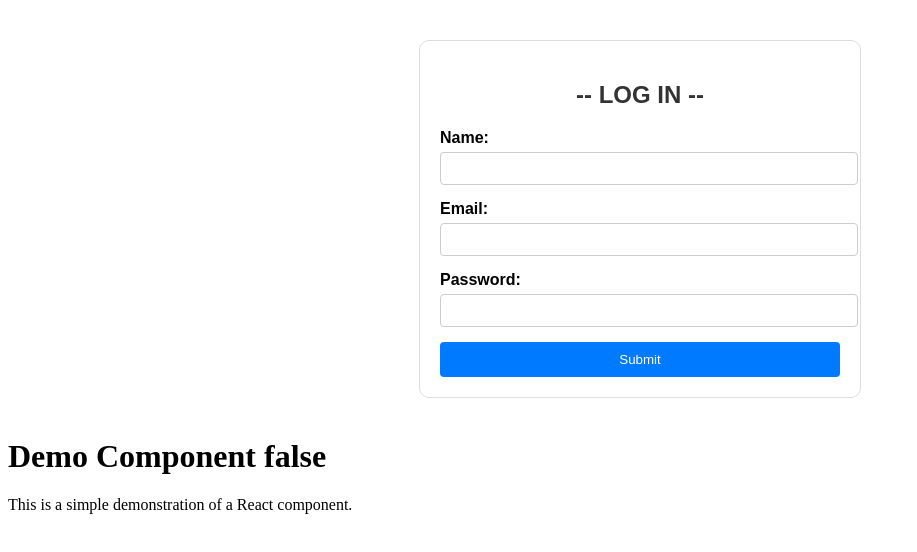
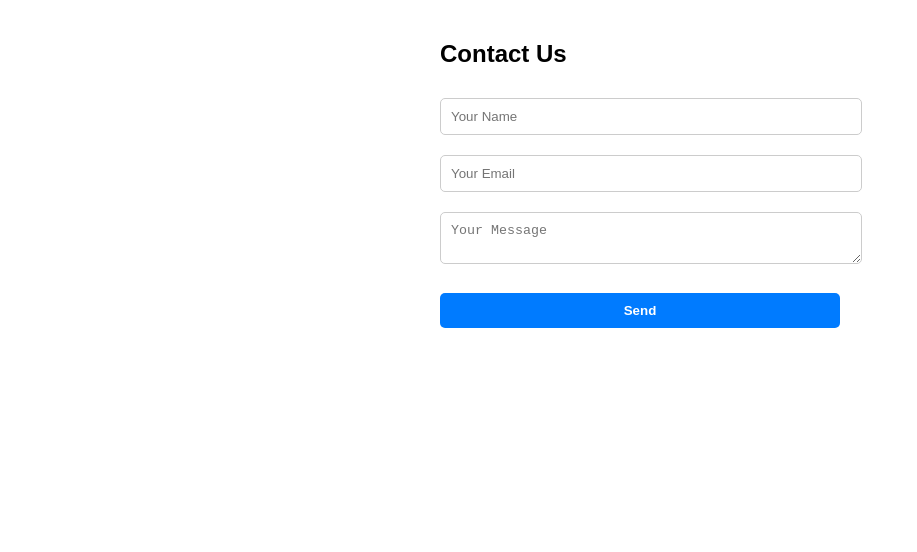
Before and after one commit to DINESHKUMAR1303/REACT, a React (Vite) app in the folder task/: page / in a window 1280 px wide. Shown: the top 552 px of the page, without its empty margins (0-917 px from the left). Built offline with nearby package versions, Linux system fonts and the light colour scheme.

Commit message:
create use contact

```diff
--- a/task/src/App.css
+++ b/task/src/App.css
@@ -1,4 +1,4 @@
-.container {
+/* .container {
   max-width: 400px;
   margin: 40px auto;
   padding: 20px;
@@ -47,4 +47,66 @@ button {
   color: red;
   font-size: 0.9rem;
   margin-top: 5px;
+} */
+
+
+
+
+
+
+
+.contact-container {
+  background: #fff;
+  padding: 30px;
+  margin: 40px auto;
+  max-width: 400px;
+  border-radius: 10px;
+  box-shadow: 0 0 10px rgba(0,0,0,0.1);
 }
+
+.contact-container h2 {
+  text-align: center;
+  margin-bottom: 20px;
+}
+
+input,
+textarea {
+  width: 100%;
+  padding: 12px;
+  margin-top: 10px;
+  border: 1px solid #ccc;
+  border-radius: 5px;
+}
+
+input.error,
+textarea.error {
+  border-color: red;
+}
+
+button {
+  width: 100%;
+  margin-top: 15px;
+  padding: 12px;
+  background-color: #007bff;
+  color: white;
+  border: none;
+  border-radius: 5px;
+  font-weight: bold;
+  cursor: pointer;
+}
+
+button:hover {
+  background-color: #0056b3;
+}
+
+.success {
+  margin-top: 10px;
+  color: green;
+  text-align: center;
+}
+
+.error-text {
+  color: red;
+  font-size: 14px;
+  margin: 5px 0 0;
+}
--- a/task/src/App.jsx
+++ b/task/src/App.jsx
@@ -1,6 +1,7 @@
 import React  from 'react';
 import Demo from "./Demo";
 import Home from './Home'
+import Contact from './Content';
 
 
 
@@ -9,11 +10,16 @@ function App(){
     return (
         <div>
 
+
+{/*
               <Home/>
-              <Demo res={isMounted}/>
+              <Demo res={isMounted}/> */}
 
 
 
+
+
+            <Contact/>
 
 
         </div>
--- /dev/null
+++ b/task/src/Content.jsx
@@ -0,0 +1,54 @@
+import React, { useState } from "react";
+import './App.css';
+
+function ContactForm() {
+  const [name, setName] = useState("");
+  const [email, setEmail] = useState("");
+  const [message, setMessage] = useState("");
+  const [submitted, setSubmitted] = useState(false);
+
+  const handleSubmit = (e) => {
+    e.preventDefault();
+    console.log("Name:", name);
+    console.log("Email:", email);
+    console.log("Message:", message);
+    setSubmitted(true);
+    setName("");
+    setEmail("");
+    setMessage("");
+  };
+
+  return (
+    <div style={{ maxWidth: "400px", margin: "40px auto", fontFamily: "Arial" }}>
+      <h2>Contact Us</h2>
+      <form onSubmit={handleSubmit}>
+        <input
+          type="text"
+          placeholder="Your Name"
+          value={name}
+          onChange={(e) => setName(e.target.value)}
+          style={{ width: "100%", padding: "10px", marginBottom: "10px" }}
+        />
+        <input
+          type="email"
+          placeholder="Your Email"
+          value={email}
+          onChange={(e) => setEmail(e.target.value)}
+          style={{ width: "100%", padding: "10px", marginBottom: "10px" }}
+        />
+        <textarea
+          placeholder="Your Message"
+          value={message}
+          onChange={(e) => setMessage(e.target.value)}
+          style={{ width: "100%", padding: "10px", marginBottom: "10px" }}
+        ></textarea>
+        <button type="submit" style={{ width: "100%", padding: "10px", background: "#007bff", color: "white", border: "none" }}>
+          Send
+        </button>
+        {submitted && <p style={{ color: "green", marginTop: "10px" }}>Message sent!</p>}
+      </form>
+    </div>
+  );
+}
+
+export default ContactForm;
```
